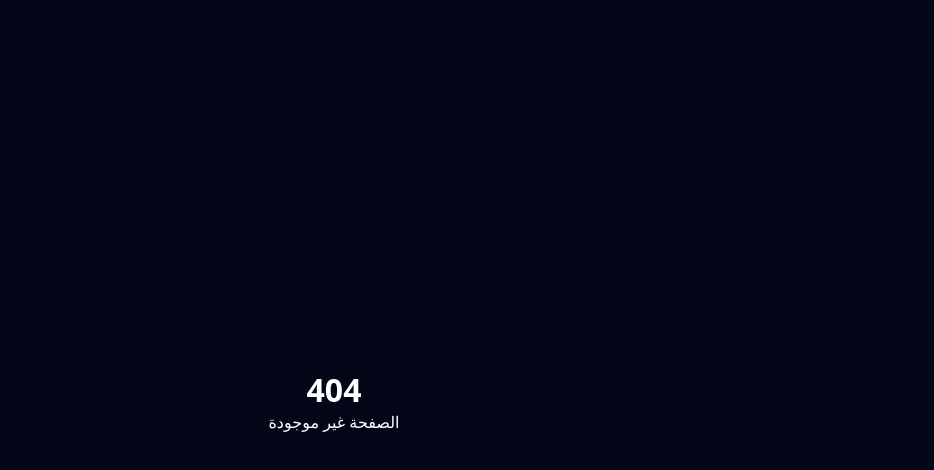
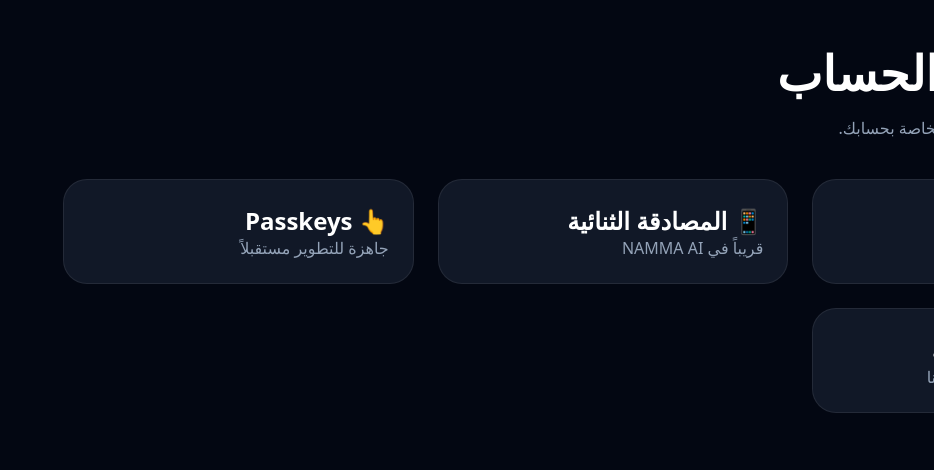
Before and after one commit to namma-ai-sa/namma-ai, a Next.js app: page /security in a window 1280 px wide. Before the commit this address had no page. Shown: the top 470 px of the page, without its empty margins (346-1280 px from the left). Built offline with nearby package versions, Linux system fonts and the light colour scheme.

Commit message:
security premium v1

```diff
--- /dev/null
+++ b/app/security/page.jsx
@@ -0,0 +1,102 @@
+export default function SecurityPage() {
+  return (
+    <main
+      style={{
+        minHeight: "100vh",
+        background: "#030712",
+        color: "white",
+        padding: "40px",
+      }}
+    >
+      <div
+        style={{
+          maxWidth: "1100px",
+          margin: "0 auto",
+        }}
+      >
+        <h1
+          style={{
+            fontSize: "48px",
+            marginBottom: "12px",
+          }}
+        >
+          🔐 الأمان والحساب
+        </h1>
+
+        <p
+          style={{
+            color: "#94a3b8",
+            marginBottom: "40px",
+          }}
+        >
+          إدارة إعدادات الأمان والخصوصية الخاصة بحسابك.
+        </p>
+
+        <div
+          style={{
+            display: "grid",
+            gridTemplateColumns:
+              "repeat(auto-fit,minmax(280px,1fr))",
+            gap: "24px",
+          }}
+        >
+          <div
+            style={{
+              background: "#111827",
+              border: "1px solid rgba(255,255,255,.08)",
+              borderRadius: "24px",
+              padding: "24px",
+            }}
+          >
+            <h2>🔑 كلمة المرور</h2>
+            <p style={{ color: "#94a3b8" }}>
+              آخر تحديث: غير متوفر حالياً
+            </p>
+          </div>
+
+          <div
+            style={{
+              background: "#111827",
+              border: "1px solid rgba(255,255,255,.08)",
+              borderRadius: "24px",
+              padding: "24px",
+            }}
+          >
+            <h2>📱 المصادقة الثنائية</h2>
+            <p style={{ color: "#94a3b8" }}>
+              قريباً في NAMMA AI
+            </p>
+          </div>
+
+          <div
+            style={{
+              background: "#111827",
+              border: "1px solid rgba(255,255,255,.08)",
+              borderRadius: "24px",
+              padding: "24px",
+            }}
+          >
+            <h2>👆 Passkeys</h2>
+            <p style={{ color: "#94a3b8" }}>
+              جاهزة للتطوير مستقبلاً
+            </p>
+          </div>
+
+          <div
+            style={{
+              background: "#111827",
+              border: "1px solid rgba(255,255,255,.08)",
+              borderRadius: "24px",
+              padding: "24px",
+            }}
+          >
+            <h2>🖥️ الجلسات النشطة</h2>
+            <p style={{ color: "#94a3b8" }}>
+              سيتم عرض الأجهزة المسجلة هنا
+            </p>
+          </div>
+        </div>
+      </div>
+    </main>
+  );
+}
```
